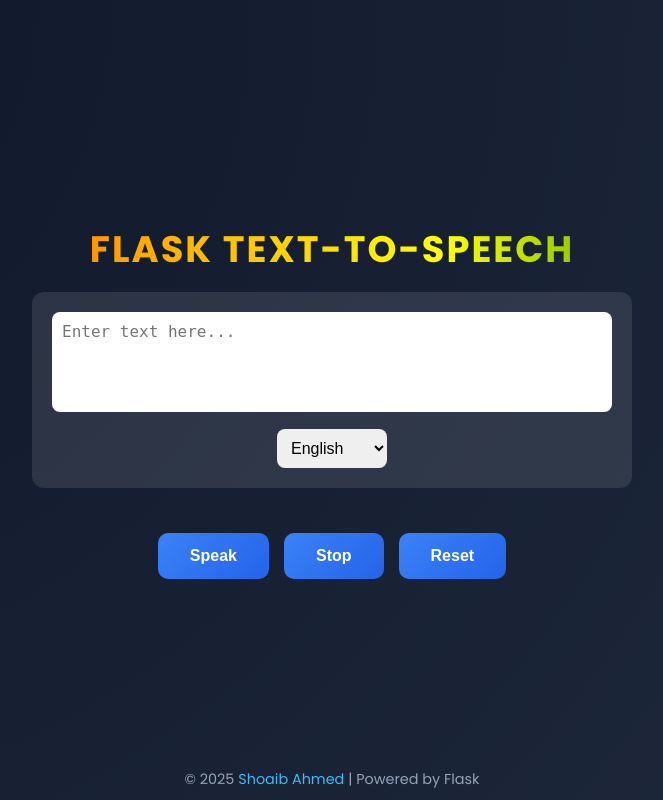
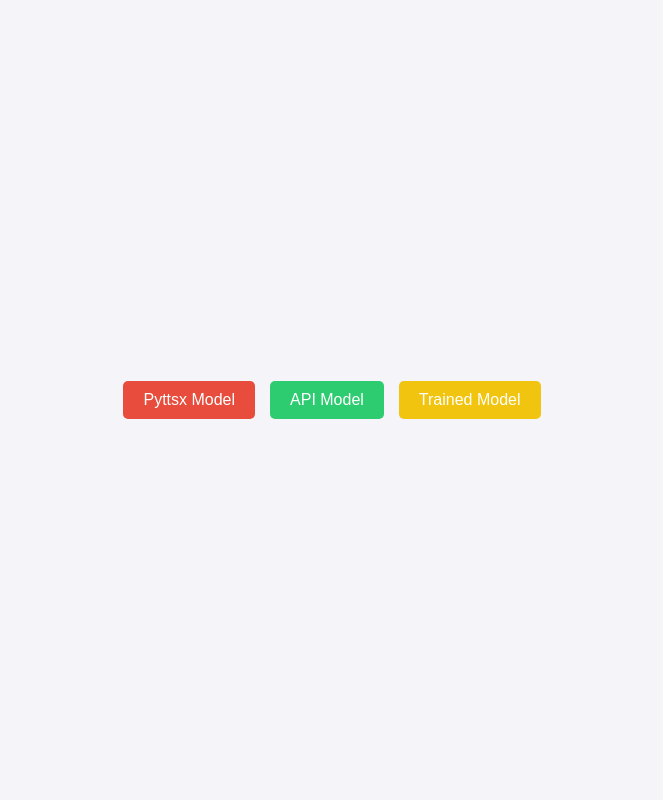
Before and after one commit to Shoaib1345/TexttoSpeech-, a Flask app: page / in a window 1280 px wide. Shown: the whole page, without its empty margins (308-971 px from the left). Run offline with Flask 3, Linux system fonts and the light colour scheme.

Commit message:
Updated index page

```diff
--- a/templates/frontend/index.html
+++ b/templates/frontend/index.html
@@ -1,121 +1,83 @@
 <!DOCTYPE html>
 <html lang="en">
 <head>
-  <meta charset="UTF-8" />
-  <meta name="viewport" content="width=device-width, initial-scale=1.0" />
-  <title>Flask Text-to-Speech | Shoaib Ahmed</title>
+    <meta charset="UTF-8">
+    <meta name="viewport" content="width=device-width, initial-scale=1.0">
+    <title>Model Selection</title>
     <style>
-    @import url('https://fonts.googleapis.com/css2?family=Poppins:wght@400;600;700&display=swap');
-    * { margin: 0; padding: 0; box-sizing: border-box; }
+        /* Your existing CSS for styling is kept here */
         body {
-      font-family: 'Poppins', sans-serif;
-      background: radial-gradient(circle at top left, #0f172a, #1e293b);
-      color: #f1f5f9;
-      height: 100vh;
+            font-family: sans-serif;
             display: flex;
             flex-direction: column;
+            align-items: center;
             justify-content: center;
+            min-height: 100vh;
+            margin: 0;
+            background-color: #f4f4f9;
+        }
+
+        #animation-container {
+            /* This container is no longer strictly needed for animation but is kept for structure/context */
+            width: 200px;
+            height: 200px;
+            background-color: #3498db;
+            margin-bottom: 20px;
+            border-radius: 10px;
+            display: flex;
             align-items: center;
-      text-align: center;
+            justify-content: center;
+            color: white;
+            font-size: 1.2em;
+            transition: all 0.5s ease-in-out;
         }
-    .rgb-text {
-      font-size: 2.3rem;
-      font-weight: 700;
-      background: linear-gradient(90deg, red, orange, yellow, green, cyan, blue, violet);
-      background-size: 400%;
-      -webkit-background-clip: text;
-      -webkit-text-fill-color: transparent;
-      animation: rgbFlow 6s linear infinite;
-      letter-spacing: 2px;
-      text-transform: uppercase;
-      margin-bottom: 15px;
-    }
-    @keyframes rgbFlow {
-      0% { background-position: 0% 50%; }
-      50% { background-position: 100% 50%; }
-      100% { background-position: 0% 50%; }
-    }
-    .input-container {
-      background: rgba(255, 255, 255, 0.1);
-      padding: 20px;
-      border-radius: 12px;
-      width: 70%;
-      max-width: 600px;
-      margin-bottom: 25px;
-    }
-    textarea {
-      width: 100%;
-      height: 100px;
-      padding: 10px;
-      border-radius: 8px;
-      border: none;
-      resize: none;
-      font-size: 1rem;
-      outline: none;
-    }
-    select {
-      padding: 10px;
-      border-radius: 8px;
-      border: none;
-      font-size: 1rem;
-      margin-top: 10px;
-    }
+
         .button-container {
             display: flex;
             gap: 15px;
-      justify-content: center;
-      margin-top: 20px;
         }
-    button {
-      background: linear-gradient(135deg, #3b82f6, #2563eb);
+
+        .control-button {
+            padding: 10px 20px;
             border: none;
-      padding: 14px 32px;
-      border-radius: 10px;
-      font-size: 1rem;
+            border-radius: 5px;
+            cursor: pointer;
+            font-size: 1em;
             color: white;
-      font-weight: 600;
-      cursor: pointer;
-      transition: all 0.3s ease;
+            transition: background-color 0.3s ease;
         }
-    button:hover {
-      transform: scale(1.05);
-      background: linear-gradient(135deg, #2563eb, #1d4ed8);
+
+        #btn-pyttsx { background-color: #e74c3c; } /* Red */
+        #btn-api { background-color: #2ecc71; } /* Green */
+        #btn-trained { background-color: #f1c40f; } /* Yellow */
+
+        .control-button:hover {
+            opacity: 0.9;
         }
-    footer {
-      position: absolute;
-      bottom: 10px;
-      font-size: 0.9rem;
-      color: #94a3b8;
-    }
-    footer a { color: #38bdf8; text-decoration: none; }
-    audio { margin-top: 20px; width: 70%; }
+
+        /* The animation/state CSS classes are no longer necessary for redirection */
     </style>
 </head>
 <body>
-  <h1 class="rgb-text">Flask Text-to-Speech</h1>
 
-  <div class="input-container">
-    <textarea id="textInput" placeholder="Enter text here..."></textarea><br>
-    <select id="languageSelect">
-      <option value="en">English</option>
-      <option value="de">German</option>
-      <option value="ja">Japanese</option>
-      <option value="it">Italian</option>
-    </select>
+
+
+    <div class="button-container">
+        <button id="btn-pyttsx" class="control-button" onclick="redirectToPage('/pyttsx_model')">Pyttsx Model</button>
+        <button id="btn-api" class="control-button" onclick="redirectToPage('/api_model')">API Model</button>
+        <button id="btn-trained" class="control-button" onclick="redirectToPage('/trained_model')">Trained Model</button>
     </div>
 
-  <div class="button-container">
-    <button id="btn1">Speak</button>
-    <button id="btn2">Stop</button>
-    <button id="btn3">Reset</button>
-  </div>
+    <script>
+        /**
+         * Redirects the browser to a specific URL path.
+         * @param {string} urlPath - The Flask route to redirect to (e.g., '/pyttsx_model').
+         */
+        function redirectToPage(urlPath) {
+            // Use window.location.href to change the current page URL
+            window.location.href = urlPath;
+        }
+    </script>
 
-  <audio id="audioPlayer" controls hidden></audio>
-
-  <footer>© 2025 <a href="#">Shoaib Ahmed</a> | Powered by Flask</footer>
-
-  <script src="{{ url_for('static', filename='javascript/button1.js') }}"></script>
-  <script src="{{ url_for('static', filename='javascript/button2.js') }}"></script>
-  <script src="{{ url_for('static', filename='javascript/button3.js') }}"></script>
 </body>
 </html>
```
Lines whose indentation alone changed are shown as unchanged.
